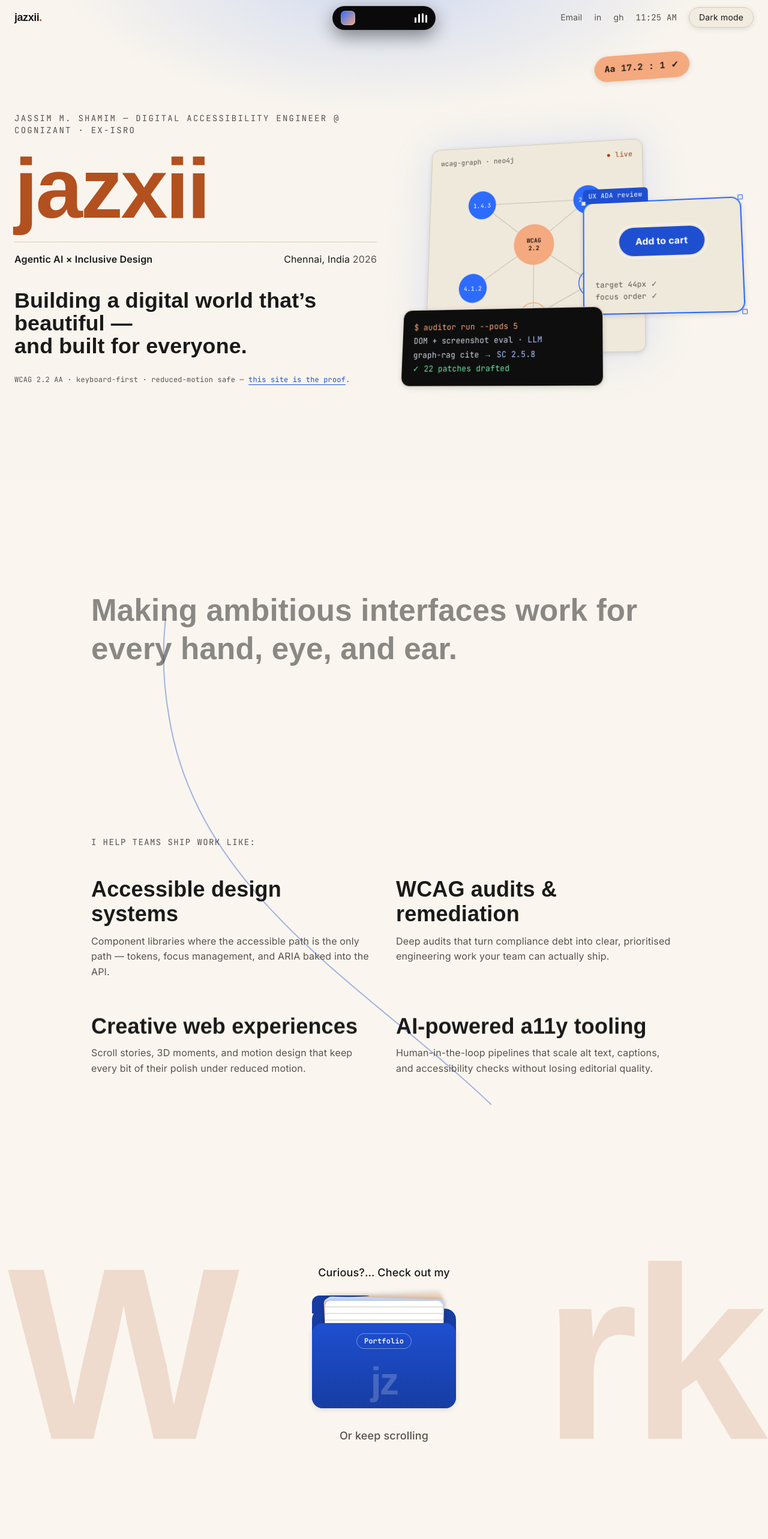
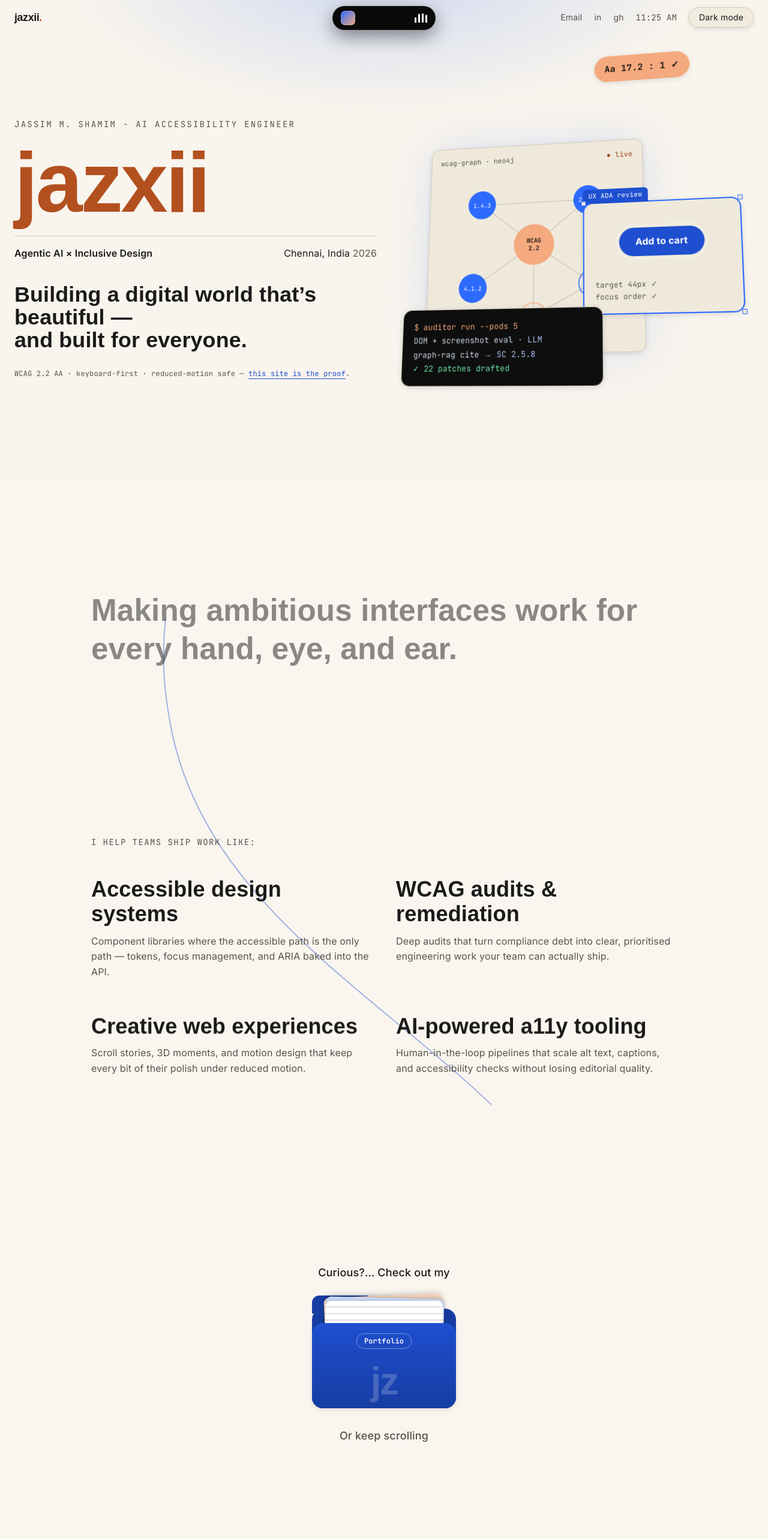
Before and after one commit to jazxii/jazxii-portfolio, a Next.js app: page / in a window 1280 px wide. Shown: the top 2566 px of the page at 60% size. Built offline with nearby package versions, Linux system fonts and the light colour scheme; a web font is replaced by a local one.

Commit message:
minor changes

```diff
--- a/app/globals.css
+++ b/app/globals.css
@@ -650,10 +650,10 @@ body {
 .work-letter {
   font-family: var(--font-display), sans-serif;
   font-weight: 600;
-  font-size: clamp(9rem, 32vw, 34rem);
+  font-size: clamp(9rem, 34vw, 34rem);
   line-height: 0.78;
   letter-spacing: -0.03em;
-  color: var(--peach);
+  color: var(--color-white);
   opacity: 0.16;
   user-select: none;
   white-space: nowrap;
--- a/app/page.tsx
+++ b/app/page.tsx
@@ -14,8 +14,7 @@ export default function HomePage() {
       <section className="mx-auto grid min-h-[calc(100svh-5.5rem)] max-w-7xl grid-cols-1 items-center gap-10 px-4 pt-6 sm:px-6 lg:grid-cols-2 lg:gap-6 lg:pt-0">
         <div>
           <p className="font-mono text-xs uppercase tracking-[0.16em] text-text-muted sm:text-sm">
-            Jassim M. Shamim — Digital Accessibility Engineer @ Cognizant ·
-            Ex-ISRO
+            Jassim M. Shamim - AI Accessibility Engineer
           </p>
 
           {/* Giant brand wordmark — decorative (the name is in the nav + eyebrow) */}
--- a/app/work/page.tsx
+++ b/app/work/page.tsx
@@ -33,7 +33,7 @@ export default function WorkPage() {
               a real, readable line (not a heading, to keep the h1→project-h2 outline). */}
           <Reveal
             as="p"
-            className="mt-4 max-w-3xl font-display text-h1 font-semibold leading-[1.08] text-text-muted text-balance sm:text-display"
+            className="mt-4 max-w-6xl font-display text-h1 font-semibold leading-[1.08] text-text-muted text-balance sm:text-display"
           >
             <svg
               aria-hidden="true"
```
